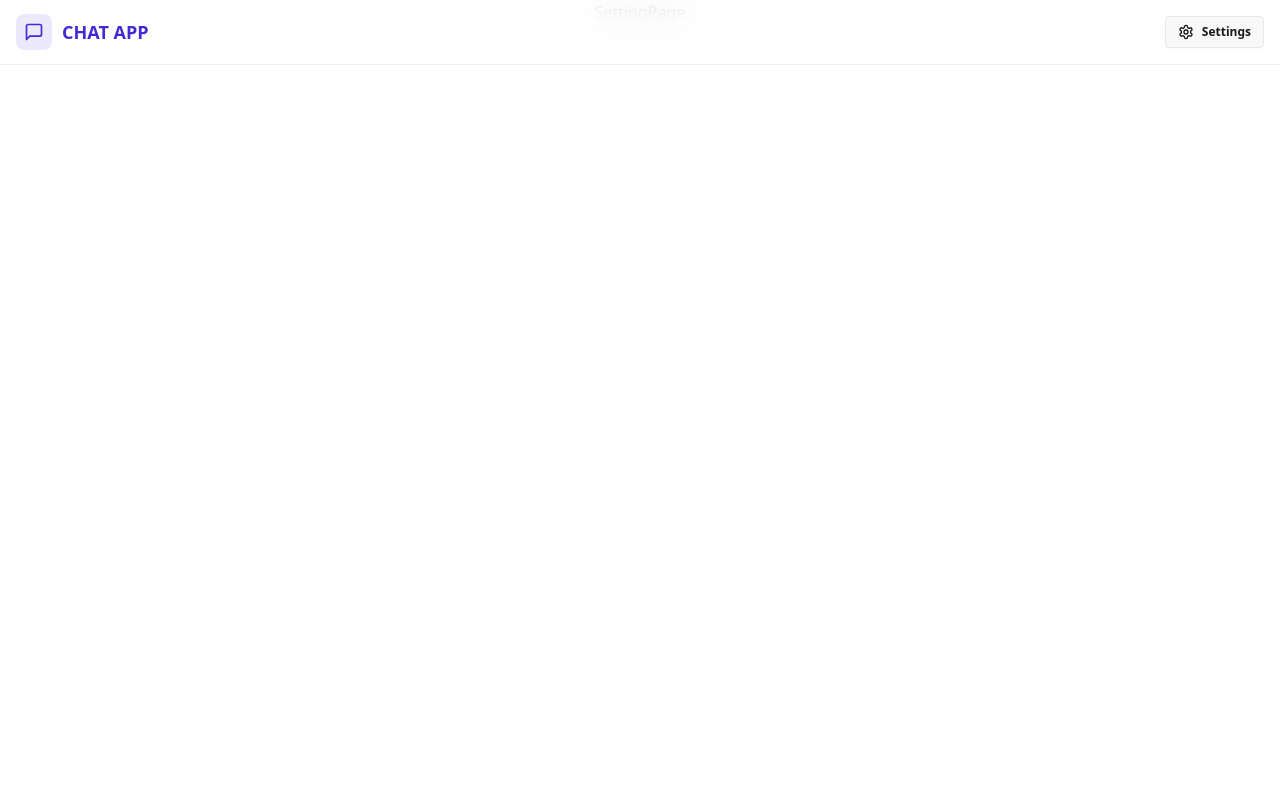
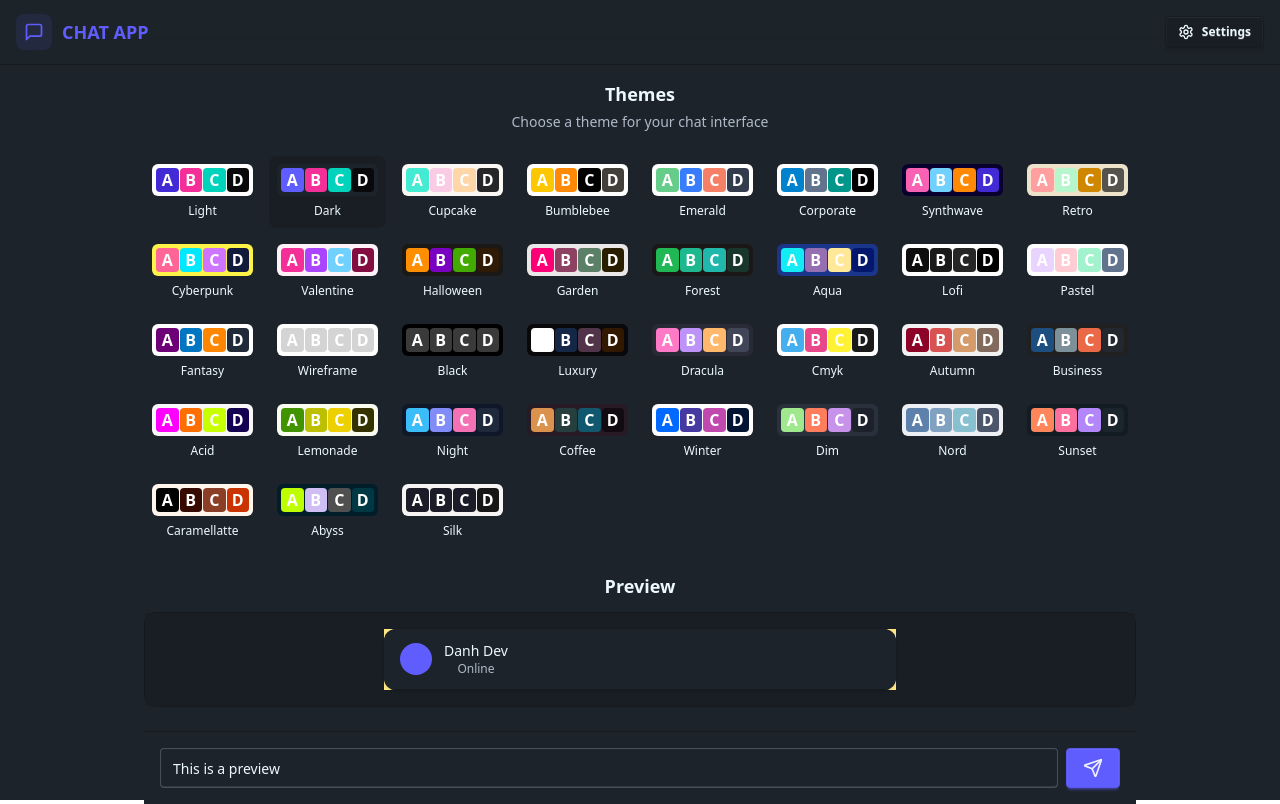
Before and after one commit to DanhDev98/Mern---ChatApp, a React app in the folder frontend/: page /settings in a window 1280 px wide. Built offline with nearby package versions, Linux system fonts and the light colour scheme; no server answers; the HTML template or start-up script is replaced by a standard one.

Commit message:
update code day 6

```diff
--- a/frontend/src/App.jsx
+++ b/frontend/src/App.jsx
@@ -9,9 +9,11 @@ import ProfilePage from "./pages/ProfilePage";
 import { useAuthStore } from "./store/useAuthStore";
 import { Loader } from "lucide-react";
 import { Toaster } from "react-hot-toast";
+import { useThemeStore } from "./store/useThemeStore";
 
 const App = () => {
   const { authUser, checkAuth, isCheckAuth } = useAuthStore();
+  const { themes } = useThemeStore();
   useEffect(() => {
     checkAuth();
   }, [checkAuth]);
@@ -24,7 +26,7 @@ const App = () => {
     );
 
   return (
-    <div className="text-center">
+    <div data-theme={themes} className="">
       <Navbar />
 
       <Routes>
--- a/frontend/src/components/Navbar.jsx
+++ b/frontend/src/components/Navbar.jsx
@@ -23,7 +23,7 @@ const Navbar = () => {
           </div>
           <div className="flex items-center gap-2">
             <Link
-              to={"/setting"}
+              to={"/settings"}
               className="btn btn-sm gap-2 transition-colors "
             >
               <Settings className="size-4 " />
@@ -31,7 +31,7 @@ const Navbar = () => {
             </Link>
             {authUser && (
               <>
-                <Link to={"/profile"} className="btn btn-sm gap-2">
+                <Link to="/profile" className="btn btn-sm gap-2">
                   <User className="size-4 " />
                   <span className="hidden sm:inline">Profile</span>
                 </Link>
--- /dev/null
+++ b/frontend/src/constants/theme.js
@@ -0,0 +1,37 @@
+export const THEMES = [
+  "light", // Default light theme
+  "dark", // Default dark theme
+  "cupcake",
+  "bumblebee",
+  "emerald",
+  "corporate",
+  "synthwave",
+  "retro",
+  "cyberpunk",
+  "valentine",
+  "halloween",
+  "garden",
+  "forest",
+  "aqua",
+  "lofi",
+  "pastel",
+  "fantasy",
+  "wireframe",
+  "black",
+  "luxury",
+  "dracula",
+  "cmyk",
+  "autumn",
+  "business",
+  "acid",
+  "lemonade",
+  "night",
+  "coffee",
+  "winter",
+  "dim",
+  "nord",
+  "sunset",
+  "caramellatte",
+  "abyss",
+  "silk",
+];
--- a/frontend/src/index.css
+++ b/frontend/src/index.css
@@ -1,2 +1,4 @@
 @import "tailwindcss";
-@plugin "daisyui";
+@plugin "daisyui" {
+  themes: all;
+}
--- a/frontend/src/pages/ProfilePage.jsx
+++ b/frontend/src/pages/ProfilePage.jsx
@@ -1,24 +1,27 @@
-import React from "react";
+import React, { use, useEffect, useState } from "react";
 import { useAuthStore } from "../store/useAuthStore";
 import { Camera } from "lucide-react";
 
 const ProfilePage = () => {
   const { authUser, isUpdating, updateProfilePic } = useAuthStore();
+  const [selectedImg, setSelectedImg] = useState(null);
   const formatDate = (dateStr) => {
     const [year, month, day] = dateStr.split("-");
     return `${day}-${month}-${year}`;
   };
-
   const handleUploadPic = async (e) => {
     const file = e.target.files[0];
     if (!file) return;
     const reader = new FileReader();
     reader.readAsDataURL(file);
     reader.onload = async () => {
-      const base64Img = reader.resull;
+      const base64Img = reader.result;
+      setSelectedImg(base64Img);
       await updateProfilePic({ profilePic: base64Img });
     };
   };
+
+  console.log("check o profile", authUser);
   return (
     <div className="h-screen pt-20">
       <div className="max-w-2xl mx-auto p-4 py-8">
@@ -30,7 +33,7 @@ const ProfilePage = () => {
           <div className="flex flex-col gap-4 items-center">
             <div className="relative">
               <img
-                src={authUser.profilePic || "/avatar.png"}
+                src={selectedImg || authUser.profilePic || "/avatar.png"}
                 alt="profilePic"
                 className="rounded-full border-4 size-32 object-cover"
               />
--- a/frontend/src/pages/SettingPage.jsx
+++ b/frontend/src/pages/SettingPage.jsx
@@ -1,7 +1,97 @@
-import React from "react";
+import { useThemeStore } from "../store/useThemeStore";
+import { THEMES } from "../constants/theme";
+import { Send } from "lucide-react";
 
+const PREVIEW_MESSAGE = [
+  { id: 1, content: "Hey! How's it going?", isSent: false },
+  {
+    id: 2,
+    content: "I'm doing great! Just working on some new features",
+    isSent: true,
+  },
+];
 const SettingPage = () => {
-  return <div>SettingPage</div>;
+  const { themes, setThemes } = useThemeStore();
+
+  return (
+    <div className="h-screen container mx-auto px-4 pt-20 max-w-5xl text-center">
+      <div className="space-y-6">
+        <div className="flex flex-col gap-1">
+          <h2 className="text-lg font-semibold">Themes</h2>
+          <p className="text-sm text-base-content/70">
+            Choose a theme for your chat interface
+          </p>
+        </div>
+        <div className="grid grid-cols-4 sm:grid-cols-6 md:grid-cols-8 gap-2">
+          {THEMES.map((t) => (
+            <button
+              className={`group flex flex-col items-center gap-1.5 p-2 rounded-lg transition-colors ${
+                themes === t ? "bg-base-200" : "hover:bg-base-200/50"
+              }`}
+              key={t}
+              onClick={() => setThemes(t)}
+            >
+              <div
+                className="relative h-8 w-full rounded-md overflow-hidden "
+                data-theme={t}
+              >
+                <div className="absolute inset-0 grid grid-cols-4 gap-px p-1 ">
+                  <div className="rounded font-semibold text-white bg-primary">
+                    A
+                  </div>
+                  <div className="rounded font-semibold text-white bg-secondary">
+                    B
+                  </div>
+                  <div className="rounded font-semibold text-white bg-accent">
+                    C
+                  </div>
+                  <div className="rounded font-semibold text-white bg-neutral">
+                    D
+                  </div>
+                </div>
+              </div>
+              <span className="text-[12px] font-medium truncate w-full text-center">
+                {t.charAt(0).toUpperCase() + t.slice(1)}
+              </span>
+            </button>
+          ))}
+        </div>
+        {/**preview section design */}
+        <h3 className="text-lg font-semibold mb-3">Preview</h3>
+        <div className="rounded-xl border border-base-300 bg-base-100">
+          <div className="bg-base-200 p-4">
+            <div className="max-w-lg mx-auto bg-amber-200">
+              <div className="bg-base-100 rounded-xl shadow-sm overflow-hidden">
+                <div className="px-4 py-3 border-b border-base-300 bg-base-100">
+                  <div className="flex items-center gap-3">
+                    <div className="w-8 h-8 rounded-full bg-primary flex items-center justify-center text-primary-content font-semibold"></div>
+                    <div>
+                      <h3 className="font-medium text-sm">Danh Dev</h3>
+                      <p className="text-xs text-base-content/70">Online</p>
+                    </div>
+                  </div>
+                </div>
+              </div>
+            </div>
+          </div>
+        </div>
+        <div className="p-4 border-t border-base-300 bg-base-100">
+          <div className="flex gap-2">
+            <input
+              type="text"
+              className="input flex-1 text-sm h-10"
+              placeholder="Type a message ..."
+              value="This is a preview"
+              readOnly
+            />
+            <button className="btn btn-primary h-10 min-h-0 flex items-center justify-center">
+              <Send size={20} />
+            </button>
+          </div>
+        </div>
+      </div>
+    </div>
+  );
 };
 
 export default SettingPage;
--- a/frontend/src/store/useAuthStore.js
+++ b/frontend/src/store/useAuthStore.js
@@ -56,5 +56,17 @@ export const useAuthStore = create((set) => ({
     }
   },
 
-  updateProfilePic: async (data) => {},
+  updateProfilePic: async (data) => {
+    set({ isUpdating: true });
+    try {
+      const res = await axiosInstance.put("/auth/update-profile", data);
+      set({ authUser: res.data });
+      return toast.success("Update hinh anh thanh cong");
+    } catch (error) {
+      console.log("error update profile", error.message);
+      return toast.error(error.response.data.message);
+    } finally {
+      set({ isUpdating: false });
+    }
+  },
 }));
--- /dev/null
+++ b/frontend/src/store/useThemeStore.js
@@ -0,0 +1,9 @@
+import { create } from "zustand";
+
+export const useThemeStore = create((set) => ({
+  themes: localStorage.getItem("chat-theme") || "dark",
+  setThemes: (themes) => {
+    localStorage.setItem("chat-theme", themes);
+    set({ themes });
+  },
+}));
```
Also changed, not shown: 2 other files (tests, documents, lock files or other folders).
